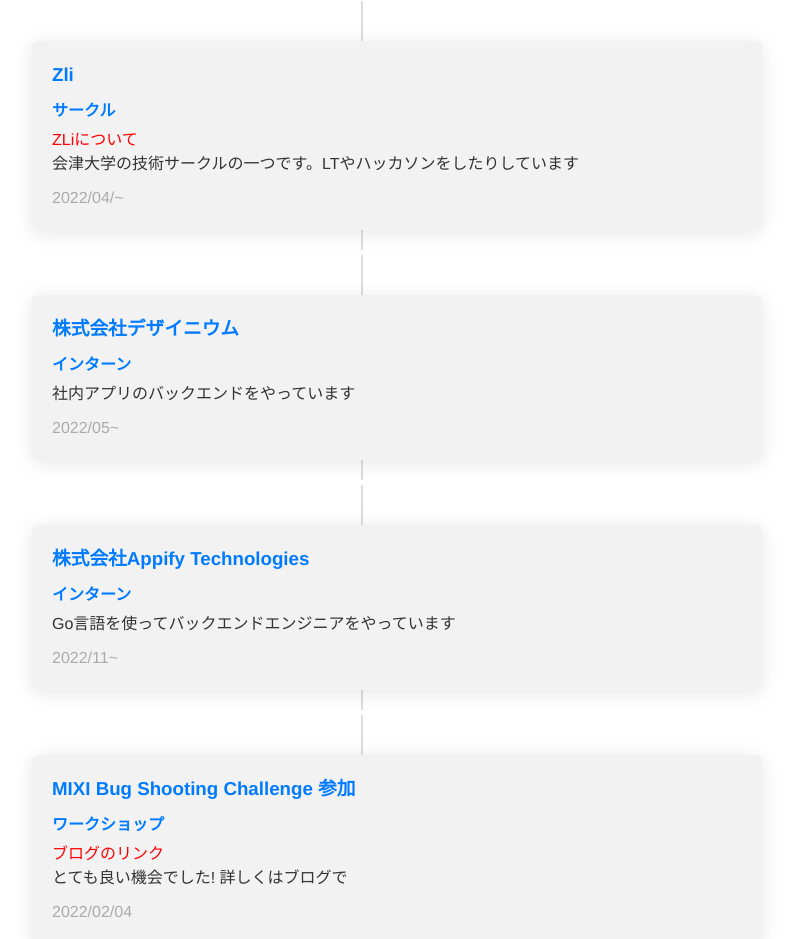
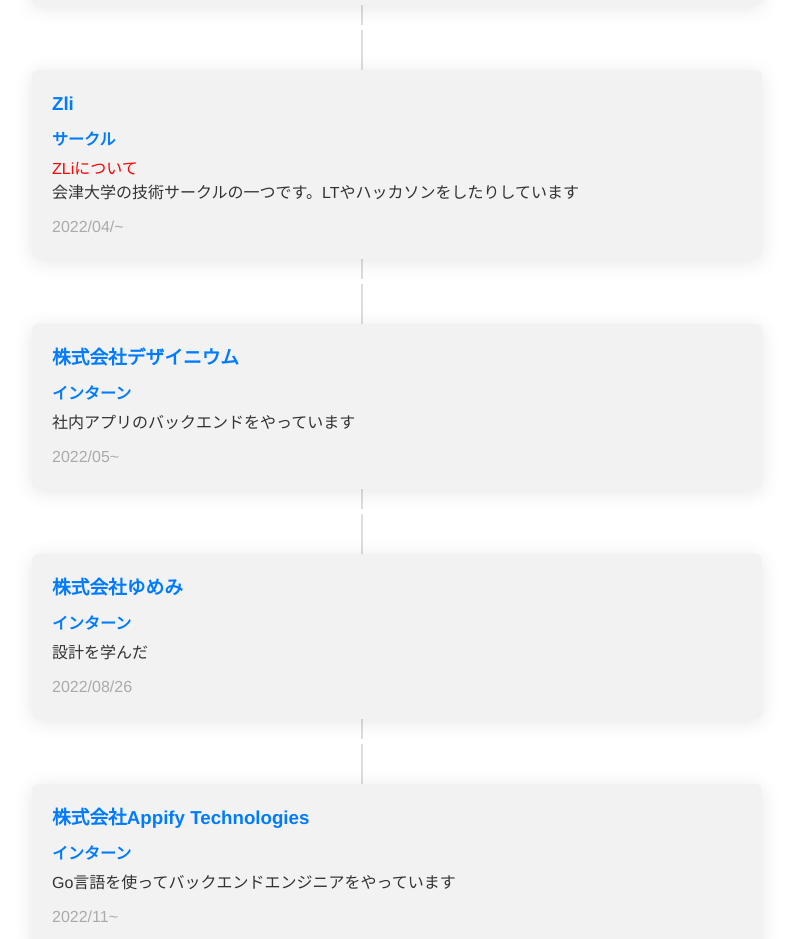
Before and after one commit to yuorei/yuorei.github.io, a plain HTML site: page index.html in a window 1280 px wide. Shown: the part 863-1802 px from the top of the page, without its empty margins (278-1071 px from the left). Drawn offline with Linux system fonts and the light colour scheme.

Commit message:
Update index.html

```diff
--- a/index.html
+++ b/index.html
@@ -32,6 +32,7 @@
       <ul>
         <li>Go</li>
         <li>GraphQL</li>
+        <li>RDB</li>
 
       </ul>
     </section>
@@ -79,6 +80,16 @@
             <h4>インターン</h4>
             <p>社内アプリのバックエンドをやっています</p>
             <p class="timeline-date">2022/05~</p>
+          </div>
+        </div>
+      </li>
+      <li>
+        <div class="timeline">
+          <div class="timeline-content">
+            <h3>株式会社ゆめみ</h3>
+            <h4>インターン</h4>
+            <p>設計を学んだ</p>
+            <p class="timeline-date">2022/08/26</p>
           </div>
         </div>
       </li>
```
